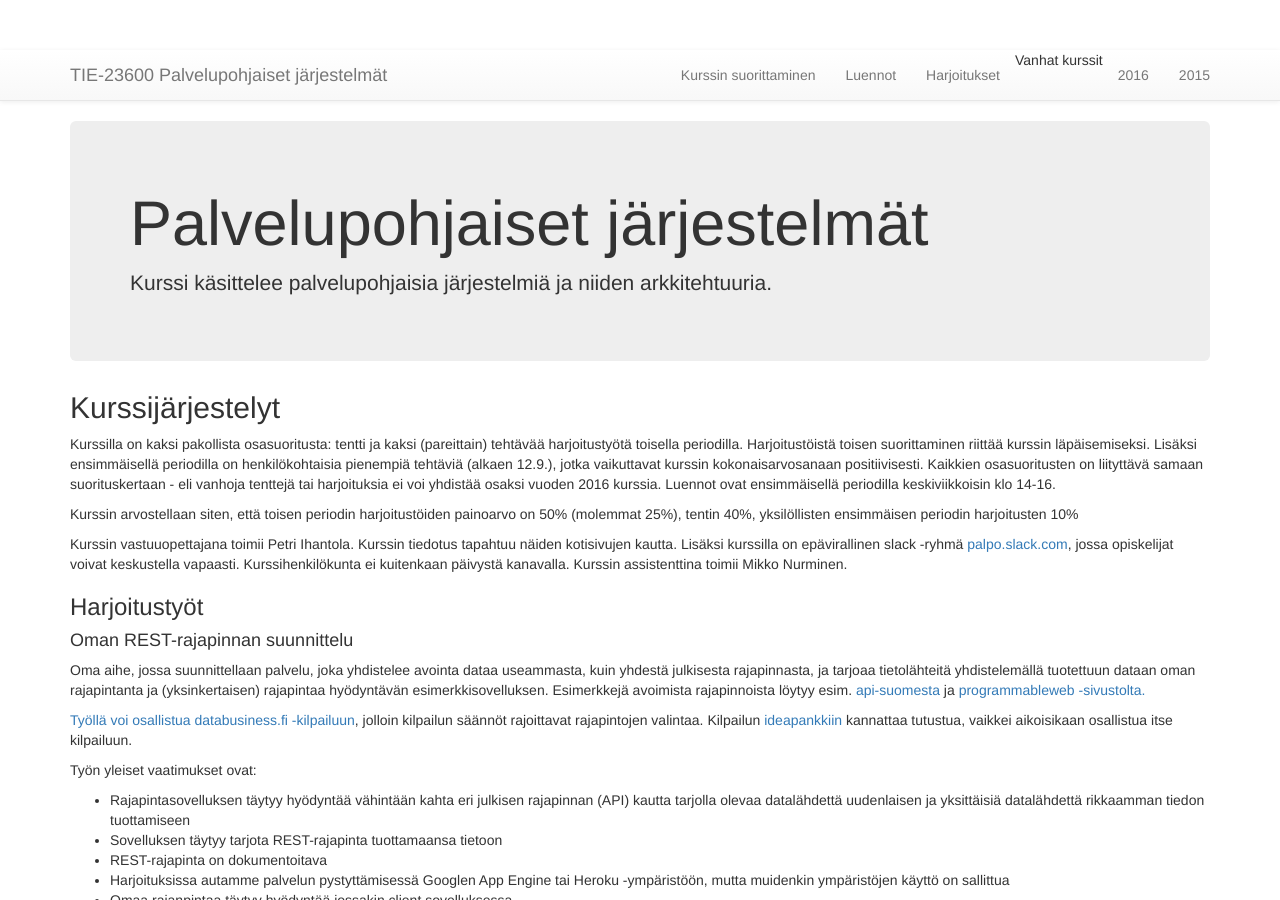
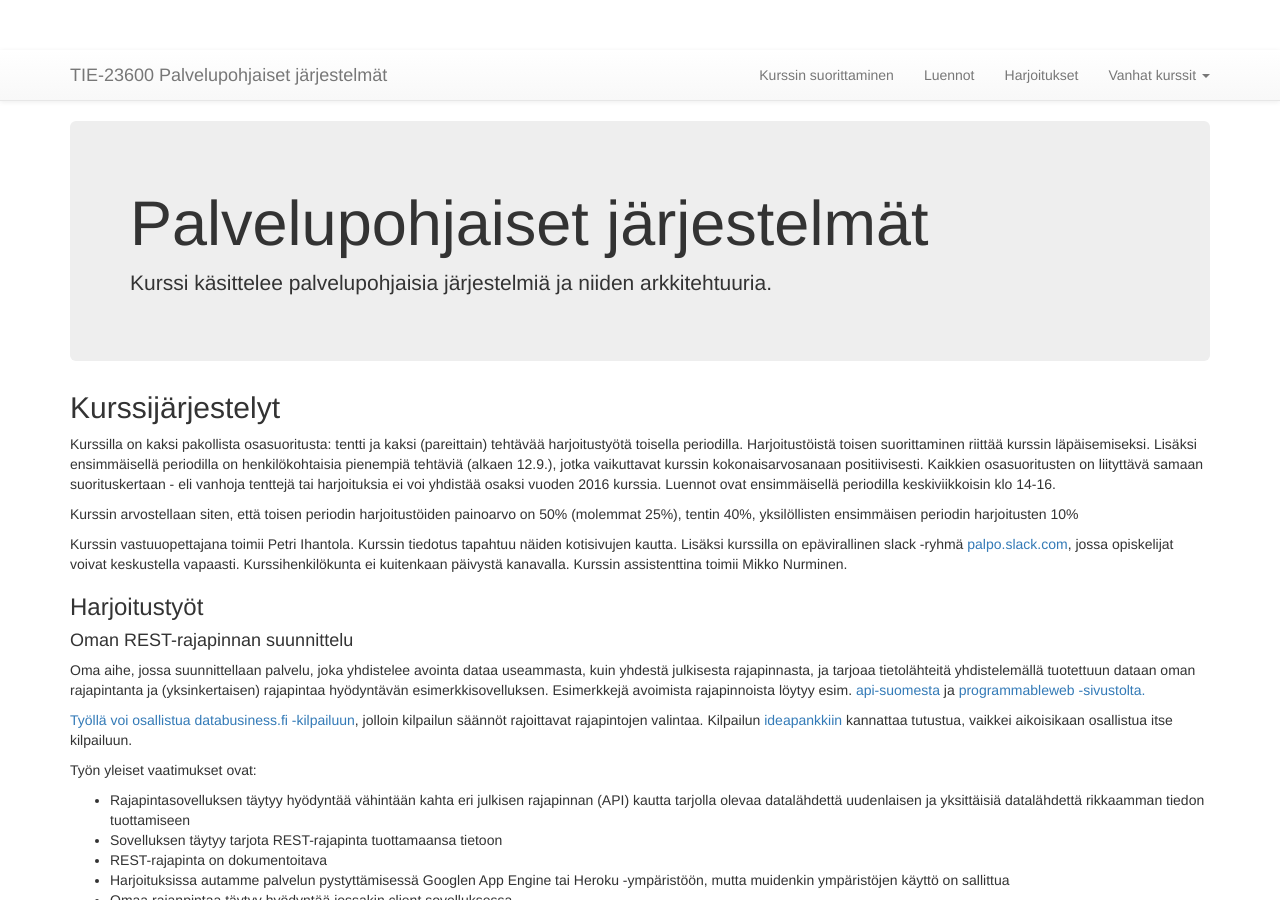
Before and after one commit to Palpo/palpo.github.io, a Jekyll site: the page built from index.html, in a window 1280 px wide and 900 px high. Built offline with Jekyll 4.4.1, drawn with Linux system fonts in a browser that asks for light colours; nearby versions of some CDN libraries.

Commit message:
bootstrap

```diff
--- a/_layouts/default.html
+++ b/_layouts/default.html
@@ -49,14 +49,15 @@
                 <li>
                   <a href="#results">Harjoitukset</a>
                 </li>
-		<li>Vanhat kurssit
-                <li>
-                  <a href="./2016.html">2016</a>
+                <li class="dropdown">
+                  <a class="dropdown-toggle" data-toggle="dropdown" href="#">Vanhat kurssit
+                  <span class="caret"></span></a>
+                  <ul class="dropdown-menu">
+                    <li><a href="2016.html">2016</a></li>
+                    <li><a href="2015.html">2015</a></li>
+                  </ul>
                 </li>
-                <li>
-                  <a href="./2015.html">2015</a>
-                </li>
-		</li>
+
               </ul>
           </nav>
         </div>
```
